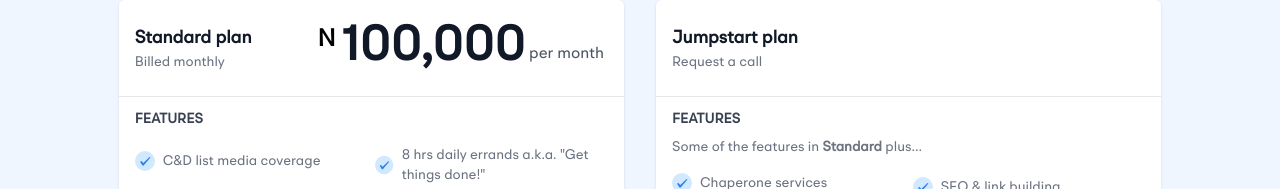
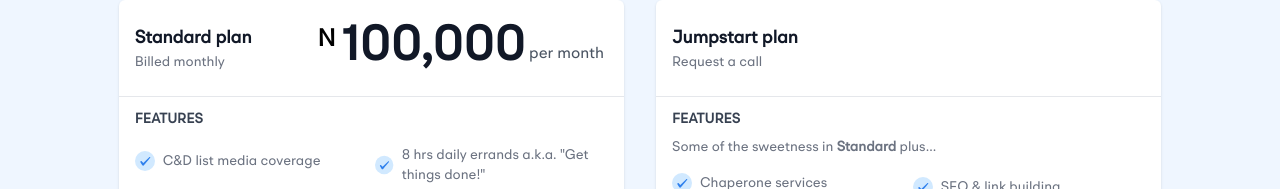
Before and after one commit to CyberGeni/prackage, a React (Vite) app: page /pricing in a window 1280 px wide. Shown: the part 763-952 px from the top of the page. Built offline with nearby package versions, Linux system fonts and the light colour scheme.

Commit message:
changed site copy

```diff
--- a/src/components/Tab.jsx
+++ b/src/components/Tab.jsx
@@ -55,7 +55,7 @@ export default function HorizontalTab() {
       {
         id: 1,
         type: "Standard plan",
-        price: "66,000",
+        price: "88,000",
         billing: "Billed quarterly",
         features: [
           "C&D list media coverage",
@@ -171,7 +171,7 @@ export default function HorizontalTab() {
                     </div>
                     <h4 className="text-sm font-bold text-gray-700 px-4 pt-3 pb-2">FEATURES</h4>
                     {!bill.price &&
-                      <p className="text-sm text-gray-500 px-4 pb-3">Some of the features in <span className="font-semibold">Standard</span> plus... </p>
+                      <p className="text-sm text-gray-500 px-4 pb-3">Some of the sweetness in <span className="font-semibold">Standard</span> plus... </p>
                     }
                     <div className=" px-4 h-full">
                       <div className="grid grid-cols-1 sm:grid-cols-2 md:grid-cols-1 lg:grid-cols-2 lg:gap-2 space-y-3 lg:space-y-2">
```
